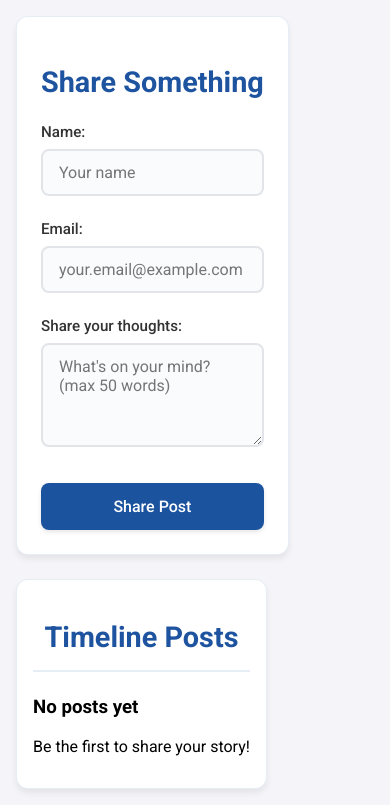
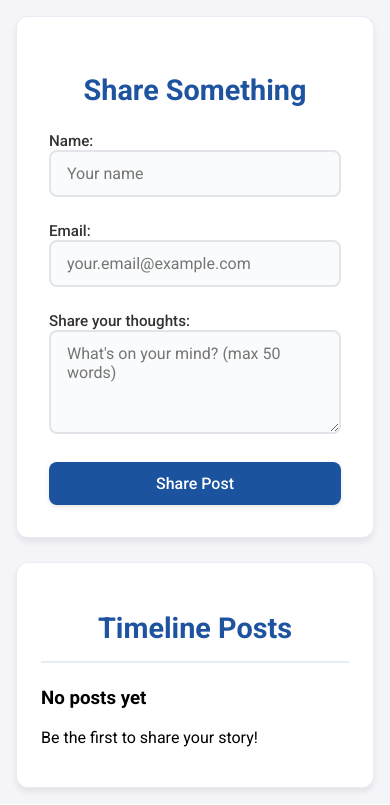
Before and after one commit to aleguy02/PE-portfolio, a Flask app: template app/templates/timeline.html in a window 390 px wide. Shown: the part 70-875 px from the top of the page. Run offline with Flask 2, Linux system fonts and the light colour scheme; the template is opened without the code that fills it, so the values that code supplies are empty; parts of the project's set-up code (start-up, migrations or seed data) failed here and were passed over.

Commit message:
Update responsive mobile designs

```diff
--- a/app/static/styles/main.css
+++ b/app/static/styles/main.css
@@ -248,21 +248,21 @@ ul {
   cursor: pointer;
   text-decoration: none;
   display: inline-block;
-  transition: all 0.3s ease;
+  transition: all 0.2s ease;
   box-shadow: 0 2px 4px rgba(0, 0, 0, 0.1);
 }
 
 .btn:hover {
-  background-color: #1d539f;
-  transform: translateY(-2px);
-  box-shadow: 0 4px 8px rgba(0, 0, 0, 0.15);
-  color: white;
-  text-decoration: none;
+  background-color: #3c6db2;
 }
 
 .btn:active {
   transform: translateY(0);
   box-shadow: 0 2px 4px rgba(0, 0, 0, 0.1);
+}
+
+.wide {
+  width: 100%;
 }
 
 /* Error page specific styles */
@@ -326,7 +326,6 @@ ul {
 }
 
 #timeline-form label {
-  display: block;
   margin-bottom: 0.5rem;
   font-weight: 500;
   color: #333;
@@ -360,33 +359,6 @@ ul {
   resize: vertical;
   min-height: 100px;
   max-height: 200px;
-}
-
-#timeline-form button[type='submit'] {
-  width: 100%;
-  background-color: #1c539f;
-  color: white;
-  border: none;
-  padding: 0.875rem 1.5rem;
-  font-size: 1rem;
-  font-weight: 500;
-  font-family: 'Roboto', serif;
-  border-radius: 8px;
-  cursor: pointer;
-  transition: all 0.3s ease;
-  box-shadow: 0 2px 4px rgba(0, 0, 0, 0.1);
-  margin-top: 0.5rem;
-}
-
-#timeline-form button[type='submit']:hover {
-  background-color: #1d539f;
-  transform: translateY(-1px);
-  box-shadow: 0 4px 8px rgba(0, 0, 0, 0.15);
-}
-
-#timeline-form button[type='submit']:active {
-  transform: translateY(0);
-  box-shadow: 0 2px 4px rgba(0, 0, 0, 0.1);
 }
 
 /* Posts Container Styles */
@@ -472,16 +444,10 @@ ul {
   border-bottom: 1px solid rgba(28, 83, 159, 0.1);
 }
 
-.post-author {
-  display: flex;
-  flex-direction: column;
-  gap: 0.25rem;
-}
-
 .post h6 {
   color: #1d539f;
   margin: 0;
-  font-size: 1.1rem;
+  font-size: 1rem;
   font-weight: 600;
 }
 
@@ -556,8 +522,9 @@ ul {
 
   #form-container,
   #posts-container {
-    /* max-width: 100%; */
-    width: auto;
+    max-width: 100%;
+    width: 100%;
+    box-sizing: border-box;
   }
 
   #posts-container {
@@ -565,40 +532,9 @@ ul {
   }
 
   .post-header {
+    display: flex;
     flex-direction: column;
     align-items: flex-start;
     gap: 0.5rem;
   }
-
-  .post-author {
-    width: 100%;
-  }
-
-  .post h6 {
-    font-size: 1rem;
-  }
-
-  .post-email {
-    font-size: 0.75rem;
-  }
-
-  .post-date {
-    font-size: 0.8rem;
-    align-self: flex-end;
-  }
 }
-
-@media screen and (max-width: 480px) {
-  /* Timeline specific mobile styles */
-  #form-container {
-    padding: 1.5rem;
-  }
-
-  #posts-container {
-    padding: 1rem;
-  }
-
-  .post {
-    padding: 1rem;
-  }
-}
--- a/app/templates/timeline.html
+++ b/app/templates/timeline.html
@@ -24,12 +24,6 @@
   <body>
     {% include 'nav_header.html' %}
 
-    <!-- psuedo css for timeline-container. The goal is that form-container should take up the left half of the time-line container and posts-container should take up the right half -->
-    <!-- display: flex;
-justify-content: center;
-align-items: flex-start;
-flex: 1 0 0;
-align-self: stretch; -->
     <div id="timeline-container">
       <div id="form-container">
         <h2>Share Something</h2>
@@ -46,7 +40,7 @@ align-self: stretch; -->
             <label for="content">Share your thoughts:</label>
             <textarea id="content" name="content" rows="4" required maxlength="300" placeholder="What's on your mind? (max 50 words)" oninput="if(this.value.split(/\s+/).filter(Boolean).length > 50) this.value = this.value.split(/\s+/).slice(0,50).join(' ');"></textarea>
           </div>
-          <button type="submit">Share Post</button>
+          <button class="btn wide" type="submit">Share Post</button>
         </form>
       </div>
 
@@ -56,7 +50,7 @@ align-self: stretch; -->
           {% for post in posts %}
           <div class="post">
             <div class="post-header">
-              <div class="post-author">
+              <div>
                 <h6>{{ post.name }}</h6>
                 <span class="post-email">{{ post.email }}</span>
               </div>
```
Also changed, not shown: app/templates/index.html (+23 -5 lines).
